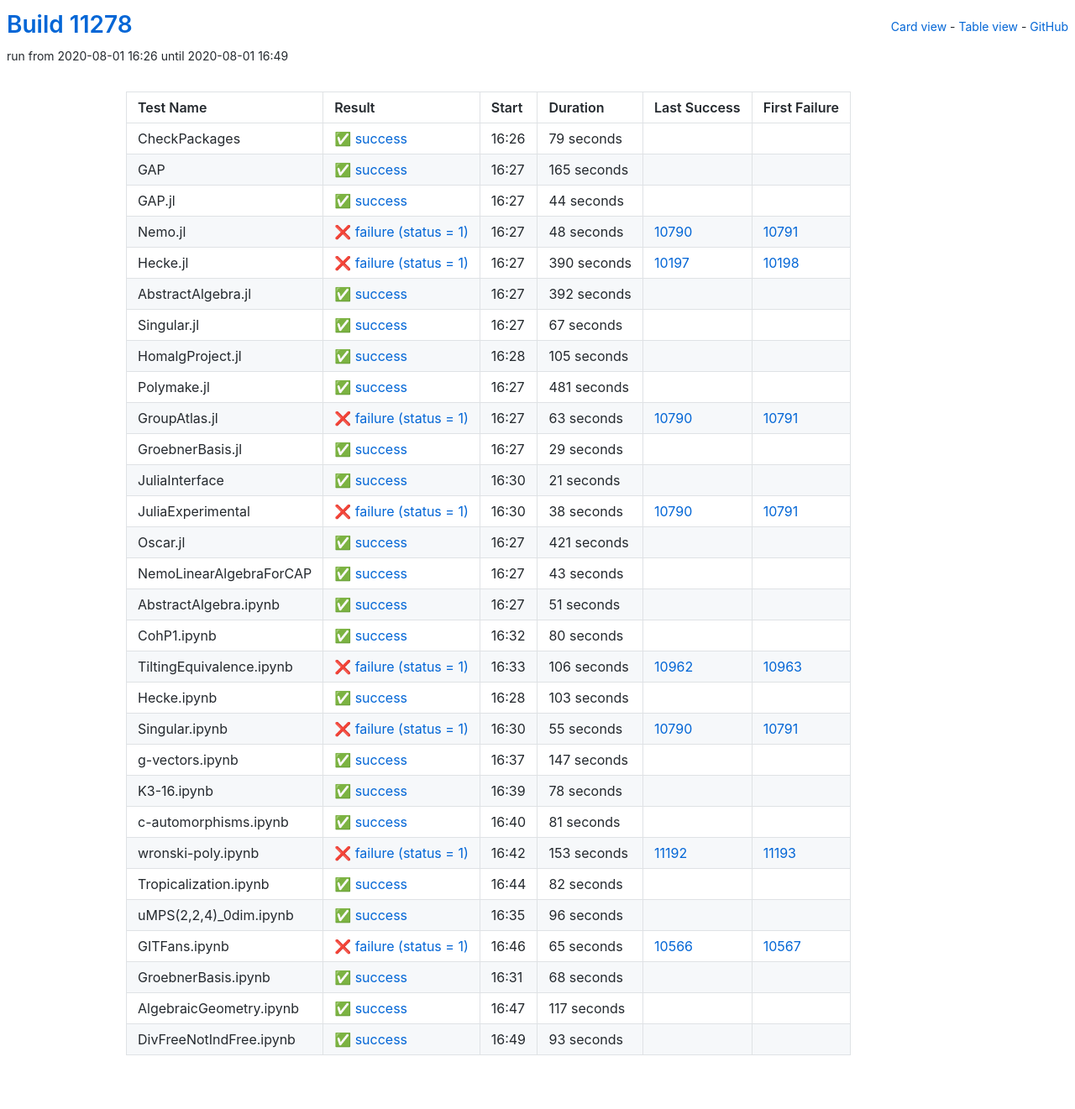
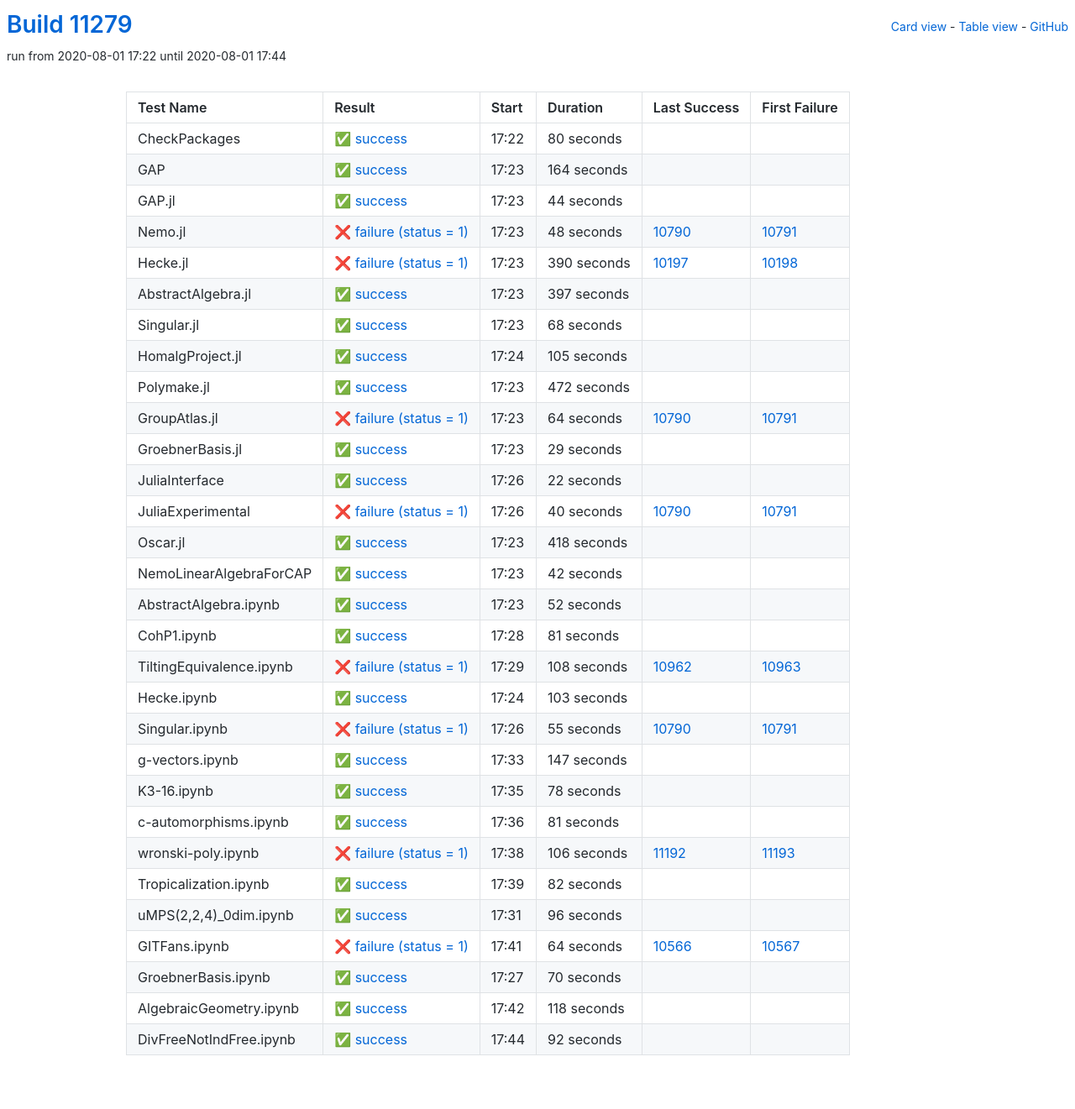
Before and after one commit to oscar-system/oscar-ci-status, a Jekyll site: the page built from table.html, in a window 1280 px wide. Shown: the whole page at 84% size. Built offline with Jekyll 4.4.1, drawn with Linux system fonts in a browser that asks for light colours.

Commit message:
Build #11279

```diff
--- a/_data/ci.yml
+++ b/_data/ci.yml
@@ -1,6 +1,6 @@
 ---
-build: 11278
-build_url: https://oscarci.mathematik.uni-kl.de/job/oscar/11278/
+build: 11279
+build_url: https://oscarci.mathematik.uni-kl.de/job/oscar/11279/
 job: oscar
 organization: oscar-system
 repo: oscar-ci-status
@@ -8,32 +8,32 @@
 tests:
 - name: CheckPackages
   id: checkpackages
-  log: https://oscarci.mathematik.uni-kl.de/job/oscar/11278/artifact/logs/build-11278/CheckPackages.log
-  start: 2020-08-01 16:26
+  log: https://oscarci.mathematik.uni-kl.de/job/oscar/11279/artifact/logs/build-11279/CheckPackages.log
+  start: 2020-08-01 17:22
   success: true
   exitcode: 0
   status: success
-  duration: 79
+  duration: 80
   last_success: false
   last_success_url:
   first_failure: false
   first_failure_url:
 - name: GAP
   id: gap
-  log: https://oscarci.mathematik.uni-kl.de/job/oscar/11278/artifact/logs/build-11278/GAP.log
-  start: 2020-08-01 16:27
+  log: https://oscarci.mathematik.uni-kl.de/job/oscar/11279/artifact/logs/build-11279/GAP.log
+  start: 2020-08-01 17:23
   success: true
   exitcode: 0
   status: success
-  duration: 165
+  duration: 164
   last_success: false
   last_success_url:
   first_failure: false
   first_failure_url:
 - name: GAP.jl
   id: gap-jl
-  log: https://oscarci.mathematik.uni-kl.de/job/oscar/11278/artifact/logs/build-11278/GAP.jl.log
-  start: 2020-08-01 16:27
+  log: https://oscarci.mathematik.uni-kl.de/job/oscar/11279/artifact/logs/build-11279/GAP.jl.log
+  start: 2020-08-01 17:23
   success: true
   exitcode: 0
   status: success
@@ -44,8 +44,8 @@
   first_failure_url:
 - name: Nemo.jl
   id: nemo-jl
-  log: https://oscarci.mathematik.uni-kl.de/job/oscar/11278/artifact/logs/build-11278/Nemo.jl.log
-  start: 2020-08-01 16:27
+  log: https://oscarci.mathematik.uni-kl.de/job/oscar/11279/artifact/logs/build-11279/Nemo.jl.log
+  start: 2020-08-01 17:23
   success: false
   exitcode: 1
   status: failure
@@ -56,8 +56,8 @@
   first_failure_url: https://oscarci.mathematik.uni-kl.de/job/oscar/10791/
 - name: Hecke.jl
   id: hecke-jl
-  log: https://oscarci.mathematik.uni-kl.de/job/oscar/11278/artifact/logs/build-11278/Hecke.jl.log
-  start: 2020-08-01 16:27
+  log: https://oscarci.mathematik.uni-kl.de/job/oscar/11279/artifact/logs/build-11279/Hecke.jl.log
+  start: 2020-08-01 17:23
   success: false
   exitcode: 1
   status: failure
@@ -68,32 +68,32 @@
   first_failure_url: https://oscarci.mathematik.uni-kl.de/job/oscar/10198/
 - name: AbstractAlgebra.jl
   id: abstractalgebra-jl
-  log: https://oscarci.mathematik.uni-kl.de/job/oscar/11278/artifact/logs/build-11278/AbstractAlgebra.jl.log
-  start: 2020-08-01 16:27
+  log: https://oscarci.mathematik.uni-kl.de/job/oscar/11279/artifact/logs/build-11279/AbstractAlgebra.jl.log
+  start: 2020-08-01 17:23
   success: true
   exitcode: 0
   status: success
-  duration: 392
+  duration: 397
   last_success: false
   last_success_url:
   first_failure: false
   first_failure_url:
 - name: Singular.jl
   id: singular-jl
-  log: https://oscarci.mathematik.uni-kl.de/job/oscar/11278/artifact/logs/build-11278/Singular.jl.log
-  start: 2020-08-01 16:27
+  log: https://oscarci.mathematik.uni-kl.de/job/oscar/11279/artifact/logs/build-11279/Singular.jl.log
+  start: 2020-08-01 17:23
   success: true
   exitcode: 0
   status: success
-  duration: 67
+  duration: 68
   last_success: false
   last_success_url:
   first_failure: false
   first_failure_url:
 - name: HomalgProject.jl
   id: homalgproject-jl
-  log: https://oscarci.mathematik.uni-kl.de/job/oscar/11278/artifact/logs/build-11278/HomalgProject.jl.log
-  start: 2020-08-01 16:28
+  log: https://oscarci.mathematik.uni-kl.de/job/oscar/11279/artifact/logs/build-11279/HomalgProject.jl.log
+  start: 2020-08-01 17:24
   success: true
   exitcode: 0
   status: success
@@ -104,32 +104,32 @@
   first_failure_url:
 - name: Polymake.jl
   id: polymake-jl
-  log: https://oscarci.mathematik.uni-kl.de/job/oscar/11278/artifact/logs/build-11278/Polymake.jl.log
-  start: 2020-08-01 16:27
+  log: https://oscarci.mathematik.uni-kl.de/job/oscar/11279/artifact/logs/build-11279/Polymake.jl.log
+  start: 2020-08-01 17:23
   success: true
   exitcode: 0
   status: success
-  duration: 481
+  duration: 472
   last_success: false
   last_success_url:
   first_failure: false
   first_failure_url:
 - name: GroupAtlas.jl
   id: groupatlas-jl
-  log: https://oscarci.mathematik.uni-kl.de/job/oscar/11278/artifact/logs/build-11278/GroupAtlas.jl.log
-  start: 2020-08-01 16:27
+  log: https://oscarci.mathematik.uni-kl.de/job/oscar/11279/artifact/logs/build-11279/GroupAtlas.jl.log
+  start: 2020-08-01 17:23
   success: false
   exitcode: 1
   status: failure
-  duration: 63
+  duration: 64
   last_success: 10790
   last_success_url: https://oscarci.mathematik.uni-kl.de/job/oscar/10790/
   first_failure: 10791
   first_failure_url: https://oscarci.mathematik.uni-kl.de/job/oscar/10791/
 - name: GroebnerBasis.jl
   id: groebnerbasis-jl
-  log: https://oscarci.mathematik.uni-kl.de/job/oscar/11278/artifact/logs/build-11278/GroebnerBasis.jl.log
-  start: 2020-08-01 16:27
+  log: https://oscarci.mathematik.uni-kl.de/job/oscar/11279/artifact/logs/build-11279/GroebnerBasis.jl.log
+  start: 2020-08-01 17:23
   success: true
   exitcode: 0
   status: success
@@ -140,92 +140,92 @@
   first_failure_url:
 - name: JuliaInterface
   id: juliainterface
-  log: https://oscarci.mathematik.uni-kl.de/job/oscar/11278/artifact/logs/build-11278/JuliaInterface.log
-  start: 2020-08-01 16:30
+  log: https://oscarci.mathematik.uni-kl.de/job/oscar/11279/artifact/logs/build-11279/JuliaInterface.log
+  start: 2020-08-01 17:26
   success: true
   exitcode: 0
   status: success
-  duration: 21
+  duration: 22
   last_success: false
   last_success_url:
   first_failure: false
   first_failure_url:
 - name: JuliaExperimental
   id: juliaexperimental
-  log: https://oscarci.mathematik.uni-kl.de/job/oscar/11278/artifact/logs/build-11278/JuliaExperimental.log
-  start: 2020-08-01 16:30
+  log: https://oscarci.mathematik.uni-kl.de/job/oscar/11279/artifact/logs/build-11279/JuliaExperimental.log
+  start: 2020-08-01 17:26
   success: false
   exitcode: 1
   status: failure
-  duration: 38
+  duration: 40
   last_success: 10790
   last_success_url: https://oscarci.mathematik.uni-kl.de/job/oscar/10790/
   first_failure: 10791
   first_failure_url: https://oscarci.mathematik.uni-kl.de/job/oscar/10791/
 - name: Oscar.jl
   id: oscar-jl
-  log: https://oscarci.mathematik.uni-kl.de/job/oscar/11278/artifact/logs/build-11278/Oscar.jl.log
-  start: 2020-08-01 16:27
+  log: https://oscarci.mathematik.uni-kl.de/job/oscar/11279/artifact/logs/build-11279/Oscar.jl.log
+  start: 2020-08-01 17:23
   success: true
   exitcode: 0
   status: success
-  duration: 421
+  duration: 418
   last_success: false
   last_success_url:
   first_failure: false
   first_failure_url:
 - name: NemoLinearAlgebraForCAP
   id: nemolinearalgebraforcap
-  log: https://oscarci.mathematik.uni-kl.de/job/oscar/11278/artifact/logs/build-11278/NemoLinearAlgebraForCAP.log
-  start: 2020-08-01 16:27
+  log: https://oscarci.mathematik.uni-kl.de/job/oscar/11279/artifact/logs/build-11279/NemoLinearAlgebraForCAP.log
+  start: 2020-08-01 17:23
   success: true
   exitcode: 0
   status: success
-  duration: 43
+  duration: 42
   last_success: false
   last_success_url:
   first_failure: false
   first_failure_url:
 - name: AbstractAlgebra.ipynb
   id: abstractalgebra-ipynb
-  log: https://oscarci.mathematik.uni-kl.de/job/oscar/11278/artifact/logs/build-11278/AbstractAlgebra.ipynb.log
-  start: 2020-08-01 16:27
+  log: https://oscarci.mathematik.uni-kl.de/job/oscar/11279/artifact/logs/build-11279/AbstractAlgebra.ipynb.log
+  start: 2020-08-01 17:23
   success: true
   exitcode: 0
   status: success
-  duration: 51
+  duration: 52
   last_success: false
   last_success_url:
   first_failure: false
   first_failure_url:
 - name: CohP1.ipynb
   id: cohp1-ipynb
-  log: https://oscarci.mathematik.uni-kl.de/job/oscar/11278/artifact/logs/build-11278/CohP1.ipynb.log
-  start: 2020-08-01 16:32
+  log: https://oscarci.mathematik.uni-kl.de/job/oscar/11279/artifact/logs/build-11279/CohP1.ipynb.log
+  start: 2020-08-01 17:28
   success: true
   exitcode: 0
   status: success
-  duration: 80
+  duration: 81
   last_success: false
   last_success_url:
   first_failure: false
   first_failure_url:
 - name: TiltingEquivalence.ipynb
   id: tiltingequivalence-ipynb
-  log: https://oscarci.mathematik.uni-kl.de/job/oscar/11278/artifact/logs/build-11278/TiltingEquivalence.ipynb.log
-  start: 2020-08-01 16:33
+  log: https://oscarci.mathematik.uni-kl.de/job/oscar/11279/artifact/logs/build-11279/TiltingEquivalence.ipynb.log
+  start: 2020-08-01 17:29
   success: false
   exitcode: 1
   status: failure
-  duration: 106
+  duration: 108
   last_success: 10962
   last_success_url: https://oscarci.mathematik.uni-kl.de/job/oscar/10962/
   first_failure: 10963
   first_failure_url: https://oscarci.mathematik.uni-kl.de/job/oscar/10963/
 - name: Hecke.ipynb
   id: hecke-ipynb
-  log: https://oscarci.mathematik.uni-kl.de/job/oscar/11278/artifact/logs/build-11278/Hecke.ipynb.log
-  start: 2020-08-01 16:28
+  log: https://oscarci.mathematik.uni-kl.de/job/oscar/11279/artifact/logs/build-11279/Hecke.ipynb.log
+  start: 2020-08-01 17:24
   success: true
   exitcode: 0
   status: success
@@ -236,8 +236,8 @@
   first_failure_url:
 - name: Singular.ipynb
   id: singular-ipynb
-  log: https://oscarci.mathematik.uni-kl.de/job/oscar/11278/artifact/logs/build-11278/Singular.ipynb.log
-  start: 2020-08-01 16:30
+  log: https://oscarci.mathematik.uni-kl.de/job/oscar/11279/artifact/logs/build-11279/Singular.ipynb.log
+  start: 2020-08-01 17:26
   success: false
   exitcode: 1
   status: failure
@@ -248,8 +248,8 @@
   first_failure_url: https://oscarci.mathematik.uni-kl.de/job/oscar/10791/
 - name: g-vectors.ipynb
   id: g-vectors-ipynb
-  log: https://oscarci.mathematik.uni-kl.de/job/oscar/11278/artifact/logs/build-11278/g-vectors.ipynb.log
-  start: 2020-08-01 16:37
+  log: https://oscarci.mathematik.uni-kl.de/job/oscar/11279/artifact/logs/build-11279/g-vectors.ipynb.log
+  start: 2020-08-01 17:33
   success: true
   exitcode: 0
   status: success
@@ -260,8 +260,8 @@
   first_failure_url:
 - name: K3-16.ipynb
   id: k3-16-ipynb
-  log: https://oscarci.mathematik.uni-kl.de/job/oscar/11278/artifact/logs/build-11278/K3-16.ipynb.log
-  start: 2020-08-01 16:39
+  log: https://oscarci.mathematik.uni-kl.de/job/oscar/11279/artifact/logs/build-11279/K3-16.ipynb.log
+  start: 2020-08-01 17:35
   success: true
   exitcode: 0
   status: success
@@ -272,8 +272,8 @@
   first_failure_url:
 - name: c-automorphisms.ipynb
   id: c-automorphisms-ipynb
-  log: https://oscarci.mathematik.uni-kl.de/job/oscar/11278/artifact/logs/build-11278/c-automorphisms.ipynb.log
-  start: 2020-08-01 16:40
+  log: https://oscarci.mathematik.uni-kl.de/job/oscar/11279/artifact/logs/build-11279/c-automorphisms.ipynb.log
+  start: 2020-08-01 17:36
   success: true
   exitcode: 0
   status: success
@@ -284,20 +284,20 @@
   first_failure_url:
 - name: wronski-poly.ipynb
   id: wronski-poly-ipynb
-  log: https://oscarci.mathematik.uni-kl.de/job/oscar/11278/artifact/logs/build-11278/wronski-poly.ipynb.log
-  start: 2020-08-01 16:42
+  log: https://oscarci.mathematik.uni-kl.de/job/oscar/11279/artifact/logs/build-11279/wronski-poly.ipynb.log
+  start: 2020-08-01 17:38
   success: false
   exitcode: 1
   status: failure
-  duration: 153
+  duration: 106
   last_success: 11192
   last_success_url: https://oscarci.mathematik.uni-kl.de/job/oscar/11192/
   first_failure: 11193
   first_failure_url: https://oscarci.mathematik.uni-kl.de/job/oscar/11193/
 - name: Tropicalization.ipynb
   id: tropicalization-ipynb
-  log: https://oscarci.mathematik.uni-kl.de/job/oscar/11278/artifact/logs/build-11278/Tropicalization.ipynb.log
-  start: 2020-08-01 16:44
+  log: https://oscarci.mathematik.uni-kl.de/job/oscar/11279/artifact/logs/build-11279/Tropicalization.ipynb.log
+  start: 2020-08-01 17:39
   success: true
   exitcode: 0
   status: success
@@ -308,8 +308,8 @@
   first_failure_url:
 - name: uMPS(2,2,4)_0dim.ipynb
   id: umps-2-2-4-0dim-ipynb
-  log: https://oscarci.mathematik.uni-kl.de/job/oscar/11278/artifact/logs/build-11278/uMPS-2-2-4-_0dim.ipynb.log
-  start: 2020-08-01 16:35
+  log: https://oscarci.mathematik.uni-kl.de/job/oscar/11279/artifact/logs/build-11279/uMPS-2-2-4-_0dim.ipynb.log
+  start: 2020-08-01 17:31
   success: true
   exitcode: 0
   status: success
@@ -320,48 +320,48 @@
   first_failure_url:
 - name: GITFans.ipynb
   id: gitfans-ipynb
-  log: https://oscarci.mathematik.uni-kl.de/job/oscar/11278/artifact/logs/build-11278/GITFans.ipynb.log
-  start: 2020-08-01 16:46
+  log: https://oscarci.mathematik.uni-kl.de/job/oscar/11279/artifact/logs/build-11279/GITFans.ipynb.log
+  start: 2020-08-01 17:41
   success: false
   exitcode: 1
   status: failure
-  duration: 65
+  duration: 64
   last_success: 10566
   last_success_url: https://oscarci.mathematik.uni-kl.de/job/oscar/10566/
   first_failure: 10567
   first_failure_url: https://oscarci.mathematik.uni-kl.de/job/oscar/10567/
 - name: GroebnerBasis.ipynb
   id: groebnerbasis-ipynb
-  log: https://oscarci.mathematik.uni-kl.de/job/oscar/11278/artifact/logs/build-11278/GroebnerBasis.ipynb.log
-  start: 2020-08-01 16:31
+  log: https://oscarci.mathematik.uni-kl.de/job/oscar/11279/artifact/logs/build-11279/GroebnerBasis.ipynb.log
+  start: 2020-08-01 17:27
   success: true
   exitcode: 0
   status: success
-  duration: 68
+  duration: 70
   last_success: false
   last_success_url:
   first_failure: false
   first_failure_url:
 - name: AlgebraicGeometry.ipynb
   id: algebraicgeometry-ipynb
-  log: https://oscarci.mathematik.uni-kl.de/job/oscar/11278/artifact/logs/build-11278/AlgebraicGeometry.ipynb.log
-  start: 2020-08-01 16:47
+  log: https://oscarci.mathematik.uni-kl.de/job/oscar/11279/artifact/logs/build-11279/AlgebraicGeometry.ipynb.log
+  start: 2020-08-01 17:42
   success: true
   exitcode: 0
   status: success
-  duration: 117
+  duration: 118
   last_success: false
   last_success_url:
   first_failure: false
   first_failure_url:
 - name: DivFreeNotIndFree.ipynb
   id: divfreenotindfree-ipynb
-  log: https://oscarci.mathematik.uni-kl.de/job/oscar/11278/artifact/logs/build-11278/DivFreeNotIndFree.ipynb.log
-  start: 2020-08-01 16:49
+  log: https://oscarci.mathematik.uni-kl.de/job/oscar/11279/artifact/logs/build-11279/DivFreeNotIndFree.ipynb.log
+  start: 2020-08-01 17:44
   success: true
   exitcode: 0
   status: success
-  duration: 93
+  duration: 92
   last_success: false
   last_success_url:
   first_failure: false
```
Also changed, not shown: README.md.
